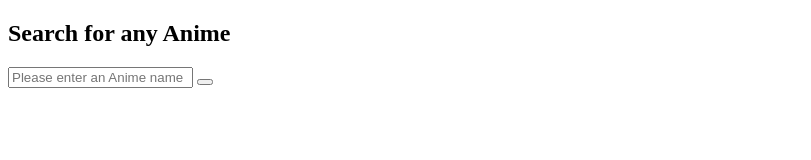
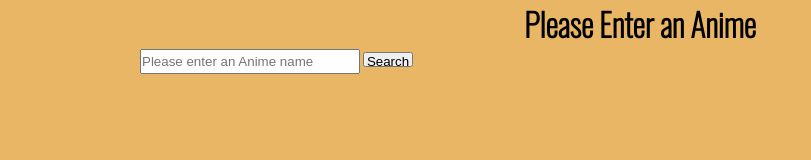
Before and after one commit to GSG-CF05/Abdulqader_Shatali_API-Assignment, a plain HTML site: page index.html in a window 1280 px wide. Shown: the whole page, without its empty margins (0-811 px from the left). Drawn offline with nearby package versions, Linux system fonts and the light colour scheme; a web font is replaced by a local one.

Commit message:
all files have been built

```diff
--- a/index.html
+++ b/index.html
@@ -6,22 +6,19 @@
     <meta name="viewport" content="width=device-width, initial-scale=1.0">
     <link href="https://fonts.googleapis.com/css2?family=IBM+Plex+Sans+Thai+Looped:wght@100&family=Oswald:wght@200&family=Poppins:wght@100&display=swap" rel="stylesheet">
     <link rel="stylesheet" href="style.css" />
+
     <title>Search For an Anime</title>
 </head>
+<h1>Please Enter an Anime</h1>
 <body>
-    <div class = "container">
-<section class = "search-anime">
-    <h1>Search for any Anime</h1>
-    <form class = "submit-form">
-       <input
-        class = "form-input"
-        type="text"
-        name="item"
-        placeholder="Please enter an Anime name" />
-        <button class="formButton" type="submit"></button>
-
-</section>
+    <div class="container">
+    <form class="form">
+      <input type="text" name="input" class="input" placeholder="Please enter an Anime name" />
+      <button class="search-button" type="submit">Search</button>
+    </form>
     </div>
 
-</body>
+
+    <script src="script.js"></script>
+  </body>
 </html>
--- a/script.js
+++ b/script.js
@@ -0,0 +1,24 @@
+const form = document.querySelector('.form');
+const input = document.querySelector('.input');
+const container = document.querySelector('.container');
+
+form.addEventListener('submit', (e) => {
+  e.preventDefault();
+  fetch(`https://api.jikan.moe/v4/anime?q=${input.value}`)
+    .then((response) => {
+      return response.json();
+    })
+    .then((apiData) =>{
+        console.log(apiData.data);
+        const dataArray = apiData.data;
+
+    dataArray.forEach((ele, index) => {
+        if (index>10) return;
+        container.innerHTML += `
+
+        <h2>${ele.title} </h2>
+        <img src = ${ele.images.jpg.image_url} />
+        <a href= ${ele.url}> Click here for further details<a/>`;
+    });
+    });
+});
--- a/style.css
+++ b/style.css
@@ -0,0 +1,47 @@
+* {
+    margin: 0;
+    padding: 0;
+    box-sizing: border-box;
+    align-items: center;
+}
+:root {
+
+        --bg-c: #e9b665;
+        --text-c: #2d8a8f;
+        --heading: #0d8b65;
+
+      }
+
+
+      .container {
+        width: 1000px;
+        margin: 0 auto;
+        position:relativeq;
+      }
+
+           body {
+        background-color: var(--bg-c);
+        font-family: "Oswald", sans-serif;
+           }
+           header i {
+            cursor: pointer;
+            position: absolute;
+            top: 10px;
+            right: 40px;
+            font-size: 1.5rem;
+            color: var(--heading-color);
+            transform: rotate(-20deg);
+           }
+
+h1{
+  text-align: center;
+}
+.input{
+  width: 220px;
+  height: 25px;
+  align-items: center;
+}
+.search-button{
+width: 50px;
+height:15px;
+}
```
